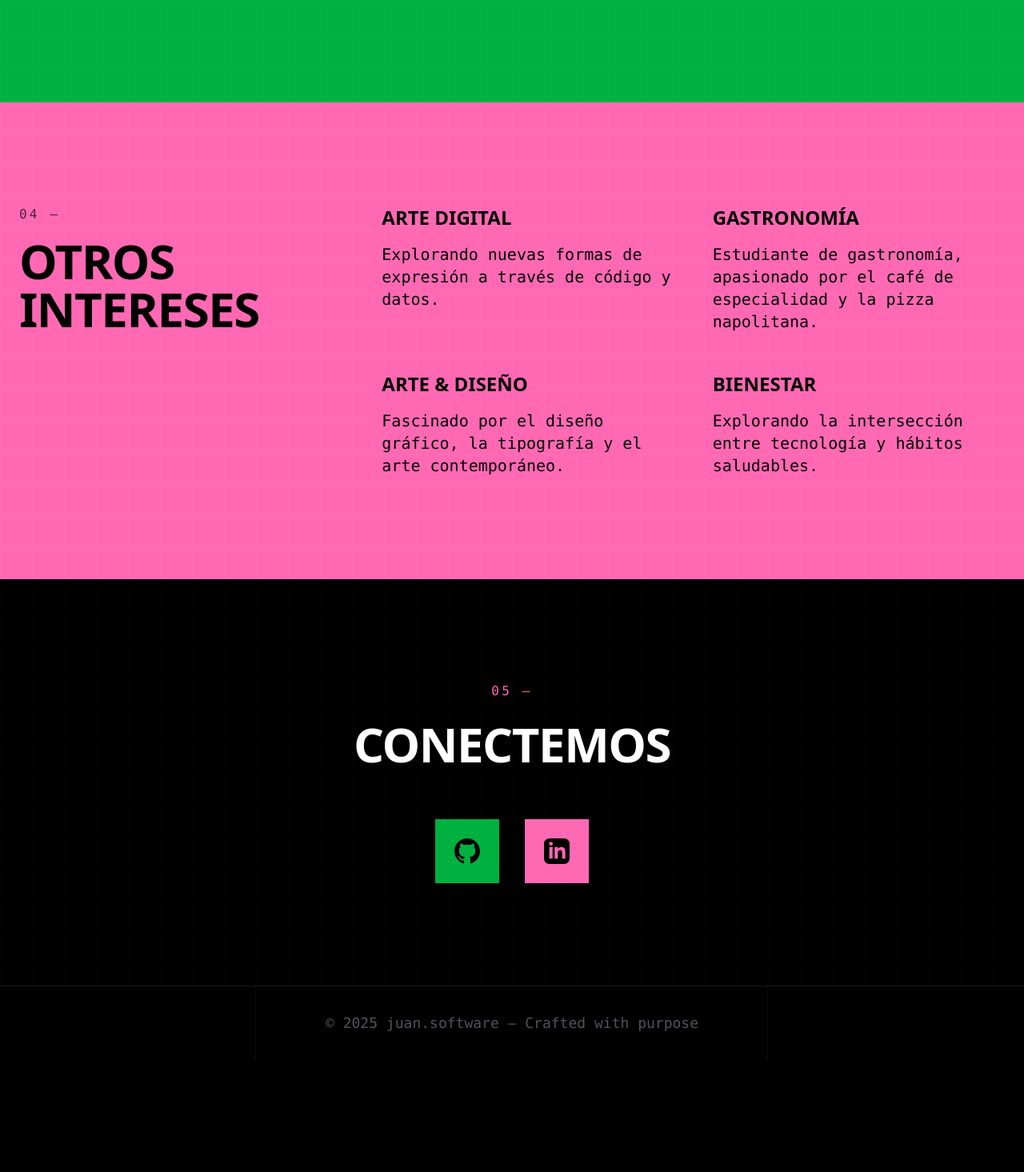
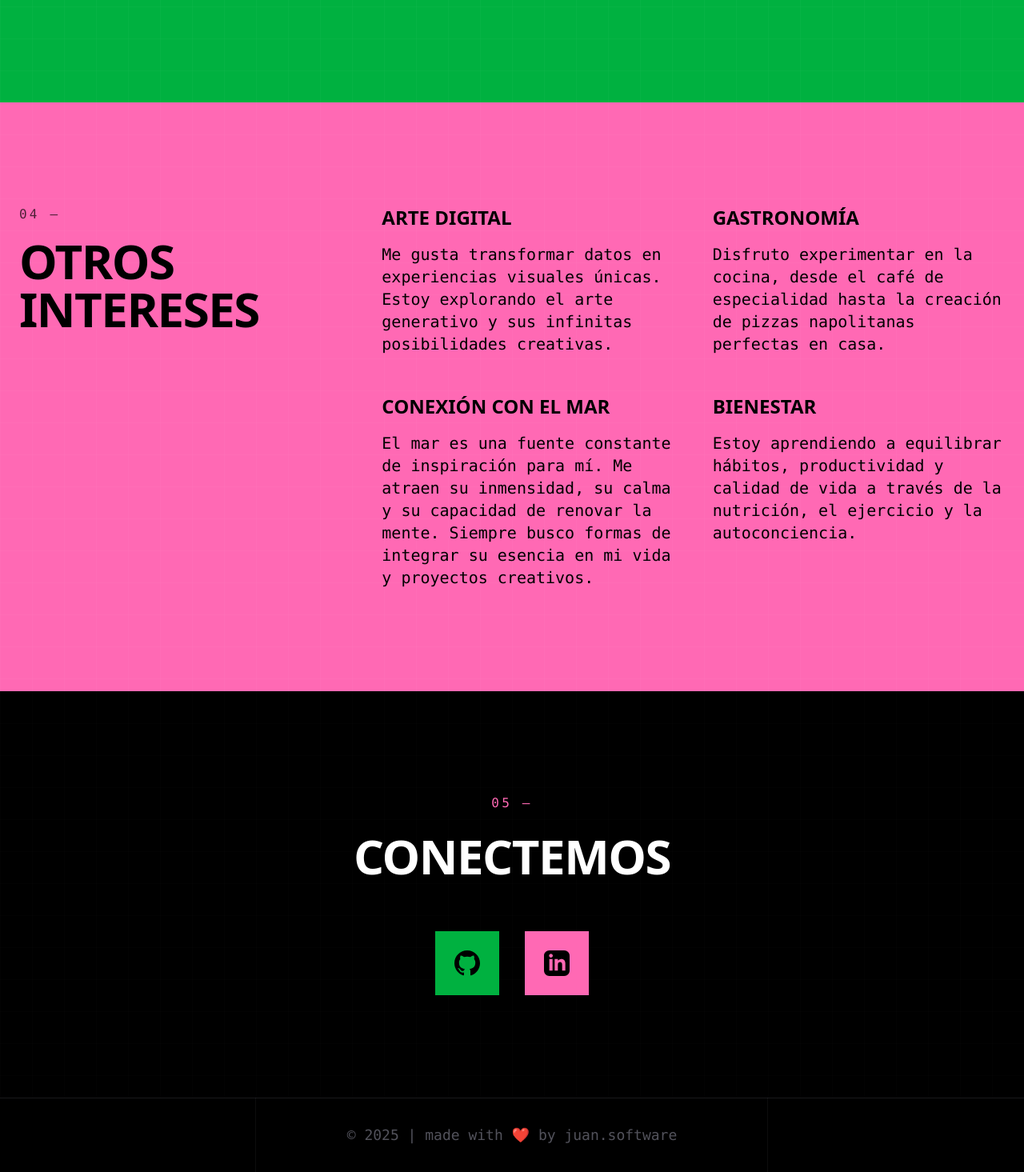
Before and after one commit to jgravano/magicui-juan.software, a Next.js app: page / in a window 1280 px wide. Shown: the part 2696-4161 px from the top of the page at 80% size. Before the commit the page ends 4021 px from the top, so only its background shows below. Built offline with nearby package versions, Linux system fonts and the light colour scheme.

Commit message:
updated copies

```diff
--- a/app/page.tsx
+++ b/app/page.tsx
@@ -155,25 +155,25 @@ export default function Home() {
               <div className="group">
                 <h3 className="font-syne text-xl sm:text-2xl font-bold mb-4 group-hover:text-white transition-colors">ARTE DIGITAL</h3>
                 <p className="text-lg sm:text-xl font-mono leading-relaxed">
-                  Explorando nuevas formas de expresión a través de código y datos.
+                  Me gusta transformar datos en experiencias visuales únicas. Estoy explorando el arte generativo y sus infinitas posibilidades creativas.
                 </p>
               </div>
               <div className="group">
                 <h3 className="font-syne text-xl sm:text-2xl font-bold mb-4 group-hover:text-white transition-colors">GASTRONOMÍA</h3>
                 <p className="text-lg sm:text-xl font-mono leading-relaxed">
-                  Estudiante de gastronomía, apasionado por el café de especialidad y la pizza napolitana.
+                  Disfruto experimentar en la cocina, desde el café de especialidad hasta la creación de pizzas napolitanas perfectas en casa.
                 </p>
               </div>
               <div className="group">
-                <h3 className="font-syne text-xl sm:text-2xl font-bold mb-4 group-hover:text-white transition-colors">ARTE & DISEÑO</h3>
+                <h3 className="font-syne text-xl sm:text-2xl font-bold mb-4 group-hover:text-white transition-colors">CONEXIÓN CON EL MAR</h3>
                 <p className="text-lg sm:text-xl font-mono leading-relaxed">
-                  Fascinado por el diseño gráfico, la tipografía y el arte contemporáneo.
+                  El mar es una fuente constante de inspiración para mí. Me atraen su inmensidad, su calma y su capacidad de renovar la mente. Siempre busco formas de integrar su esencia en mi vida y proyectos creativos.
                 </p>
               </div>
               <div className="group">
                 <h3 className="font-syne text-xl sm:text-2xl font-bold mb-4 group-hover:text-white transition-colors">BIENESTAR</h3>
                 <p className="text-lg sm:text-xl font-mono leading-relaxed">
-                  Explorando la intersección entre tecnología y hábitos saludables.
+                  Estoy aprendiendo a equilibrar hábitos, productividad y calidad de vida a través de la nutrición, el ejercicio y la autoconciencia.
                 </p>
               </div>
             </div>
@@ -214,7 +214,7 @@ export default function Home() {
 
       <footer className="py-6 sm:py-8 bg-black text-center text-zinc-600 text-base sm:text-lg font-mono border-t border-zinc-900">
         <div className="px-4 sm:px-6 w-full max-w-[1400px] mx-auto">
-          © {new Date().getFullYear()} juan.software — Crafted with purpose
+          © {new Date().getFullYear()} | made with ❤️ by juan.software
         </div>
       </footer>
     </div>
```
